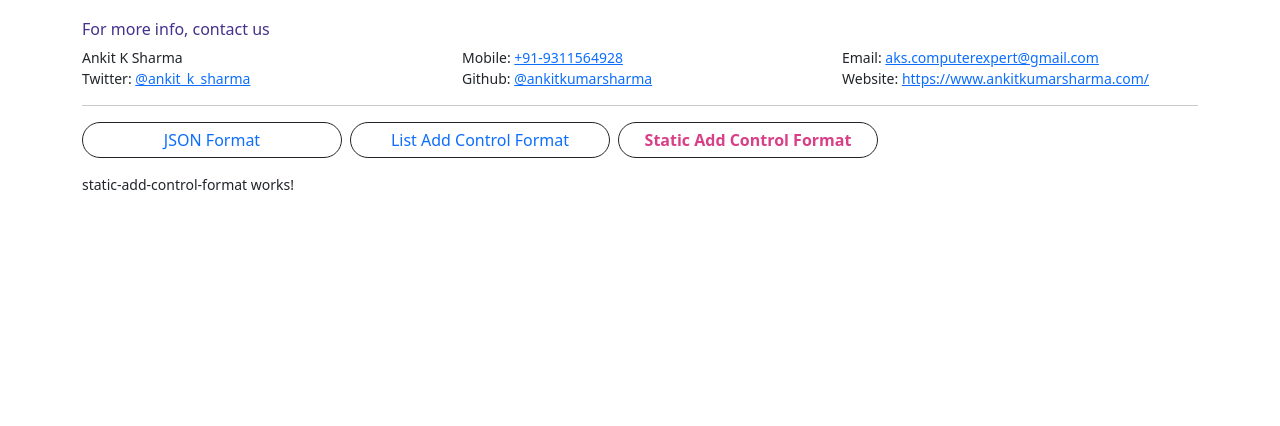
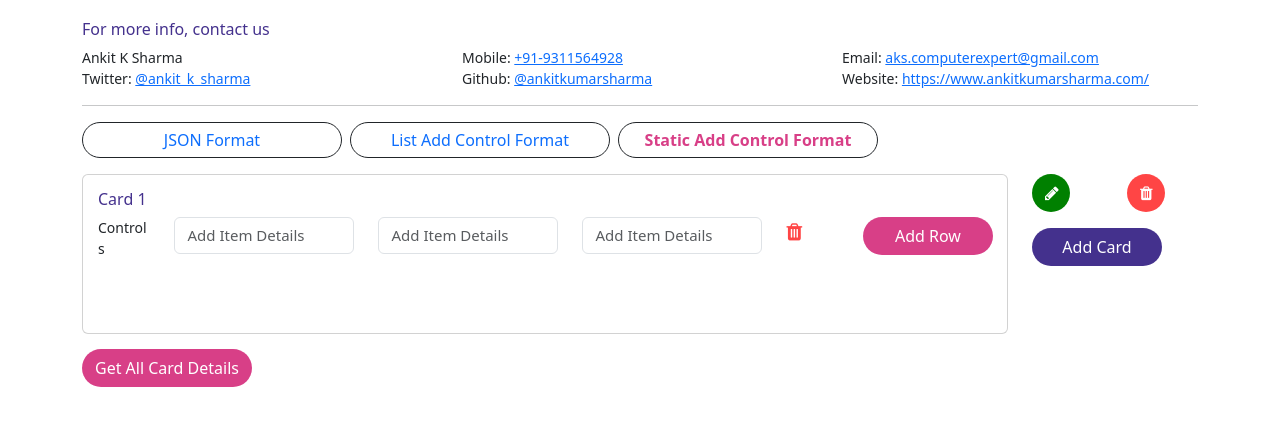
Before and after one commit to ankitkumarsharma/angular-mini-projects, an Angular app in the folder dynamic-forms-generation/: page /static-add-control-format in a window 1280 px wide. Shown: the top 426 px of the page. Built offline with nearby package versions, Linux system fonts and the light colour scheme.

Commit message:
Dynamic Form: Add static form cntrol grid

```diff
--- a/dynamic-forms-generation/src/app/scss/_buttons.scss
+++ b/dynamic-forms-generation/src/app/scss/_buttons.scss
@@ -26,3 +26,19 @@
   width: 60px;
   min-width: auto;
 }
+.icon-btn{
+  @extend .btn;
+  background-color: $primaryColor;
+  width: 38px;
+  height: 38px;
+  min-width: auto;
+  border-radius: 40px;
+}
+.edit-btn{
+  @extend .icon-btn;
+  background-color: $successColor;
+}
+.trash-btn{
+  @extend .icon-btn;
+  background-color: $errorColor;
+}
--- a/dynamic-forms-generation/src/app/static-add-control-format/static-add-control-format.component.html
+++ b/dynamic-forms-generation/src/app/static-add-control-format/static-add-control-format.component.html
@@ -1 +1,55 @@
-<p>static-add-control-format works!</p>
+<div class="row">
+    <div class="col">
+        <div class="row">
+            <div class="col-10">
+                <div class="card">
+                    <div class="row">
+                        <div class="col">
+                            <h3 class="ak-sub-title">Card 1</h3>
+                        </div>
+                    </div>
+                    <div class="row">
+                        <div class="col-1">
+                            Controls
+                        </div>
+                        <div class="col-8">
+                            <div class="row form-group mb-4">
+                                <div class="col">
+                                    <input type="text" class="form-control" placeholder="Add Item Details">
+                                </div>
+                                <div class="col">
+                                    <input type="text" class="form-control" placeholder="Add Item Details">
+                                </div>
+                                <div class="col">
+                                    <input type="text" class="form-control" placeholder="Add Item Details">
+                                </div>
+                            </div>
+                        </div>
+                        <div class="col-1">
+                            <a class="error"><i class="fa fa-trash" aria-hidden="true"></i></a>
+                        </div>
+                        <div class="col-2">
+                            <button type="button" class="primary-btn">Add Row</button>
+                        </div>
+                    </div>
+                </div>
+            </div>
+            <div class="col-2">
+                <div class="row mb-3">
+                    <div class="col">
+                        <button type="button" class="edit-btn"><i class="fa fa-pencil" aria-hidden="true"></i></button>
+                    </div>
+                    <div class="col">
+                        <button type="button" class="trash-btn"><i class="fa fa-trash" aria-hidden="true"></i></button>
+                    </div>
+                </div>
+                <button type="button" class="secondary-btn">Add Card</button>
+            </div>
+        </div>
+        <div class="row">
+            <div class="col">
+                <button type="button" class="primary-btn">Get All Card Details</button>
+            </div>
+        </div>
+    </div>
+</div>
--- a/dynamic-forms-generation/src/app/static-add-control-format/static-add-control-format.component.scss
+++ b/dynamic-forms-generation/src/app/static-add-control-format/static-add-control-format.component.scss
@@ -0,0 +1,6 @@
+.error{
+    font-size: 20px;
+}
+.form-control{
+    font-size: 15px;
+}
```
Also changed, not shown: 1 other file (tests, documents, lock files or other folders).
